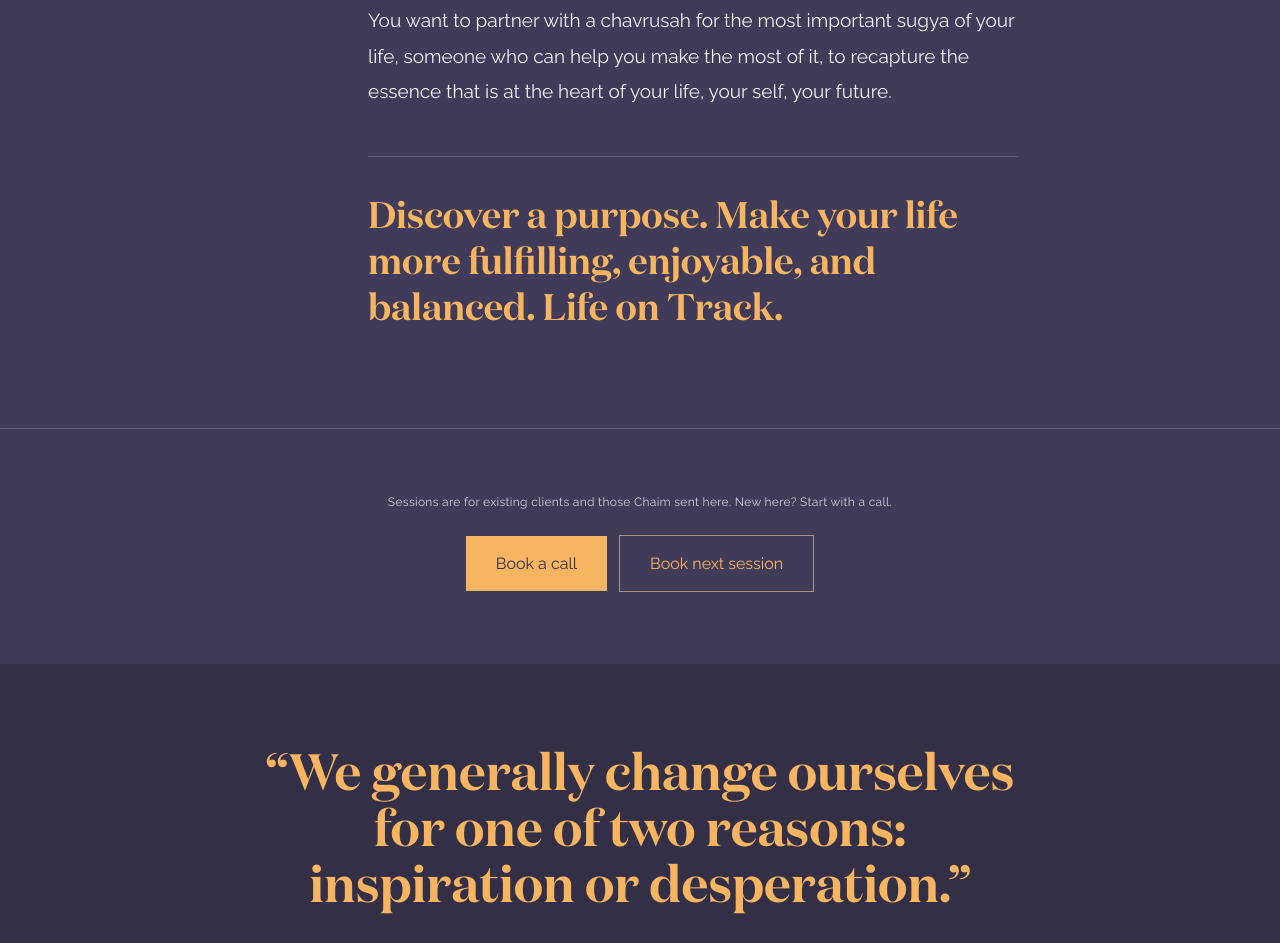
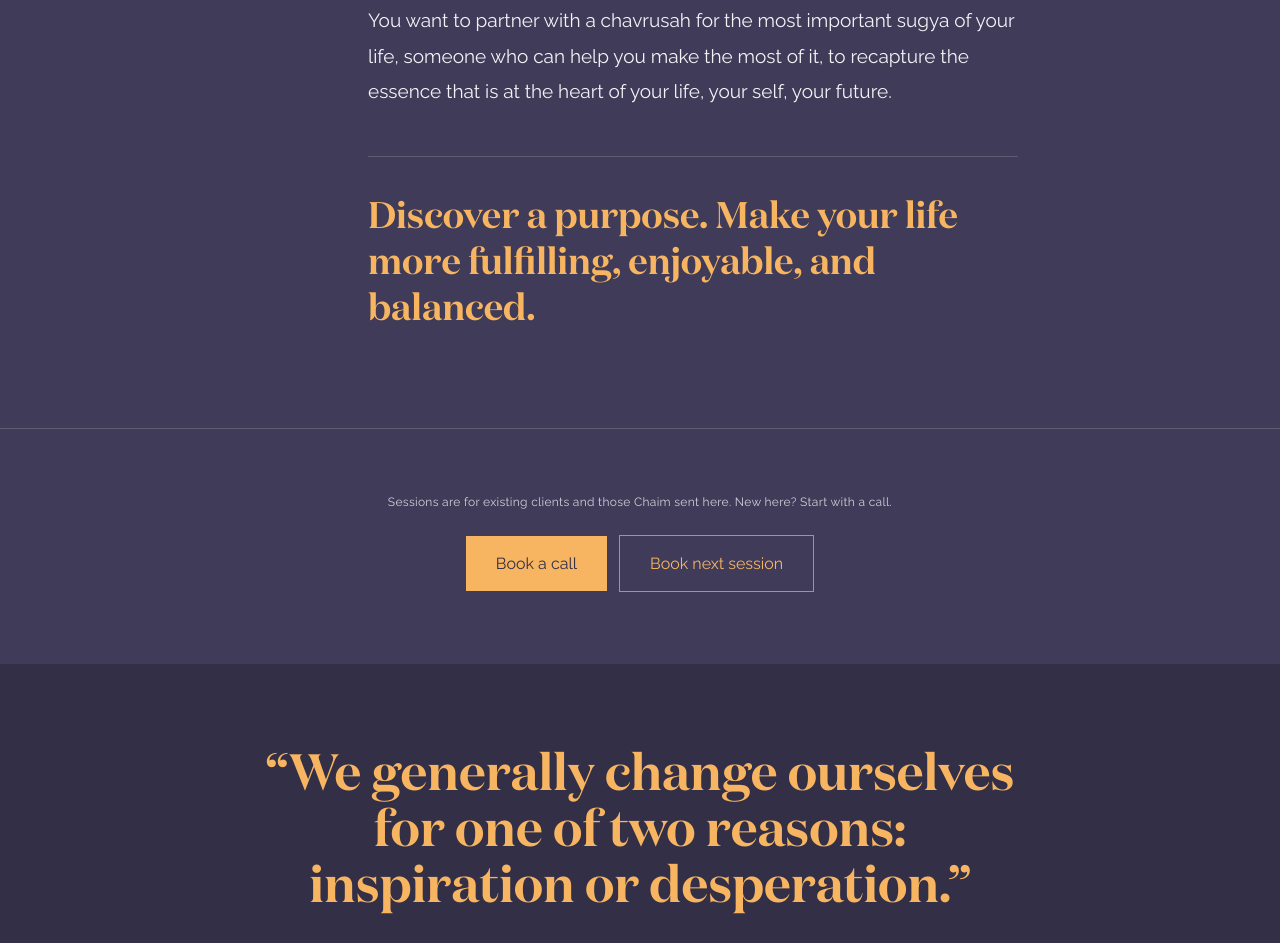
Before and after one commit to coach-chaim/coachchaim-preview, a plain HTML site: page index.html in a window 1280 px wide. Shown: the part 4200-5143 px from the top of the page. Drawn offline with Linux system fonts and the light colour scheme; a web font is replaced by a local one.

Commit message:
Revert Life on Track from Purpose closing line

```diff
--- a/index.html
+++ b/index.html
@@ -76,7 +76,7 @@
 <p>Your life is a gift from the <span class="he">ריבון כל העולמים</span>. Have you even started yet?</p>
 <p>Always ask yourself: where have I been, where am I going, and how am I going to get there? Who can be on my team? Our goal should be to reconcile the past with the future, <span class="he">בעזרת השם</span>.</p>
 <p>You want to partner with a chavrusah for the most important sugya of your life, someone who can help you make the most of it, to recapture the essence that is at the heart of your life, your self, your future.</p>
-<p>Discover a purpose. Make your life more fulfilling, enjoyable, and balanced. Life on Track.</p>
+<p>Discover a purpose. Make your life more fulfilling, enjoyable, and balanced.</p>
 </div>
 </div>
 </section>
```
